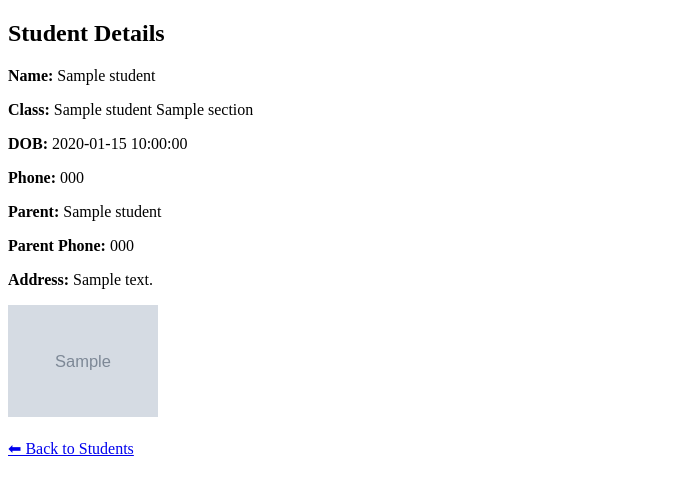
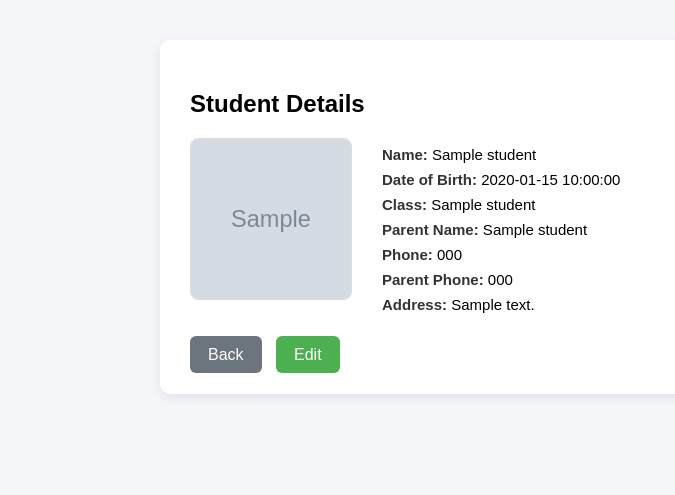
Before and after one commit to LUCY-sama29/school-erp, a Flask app: template templates/student_view.html in a window 1280 px wide. Shown: the top 495 px of the page, without its empty margins (0-675 px from the left). Run offline with Flask 3, Linux system fonts and the light colour scheme; the template is opened without the code that fills it: most values are stand-ins (such as "Sample title", 1, 10 or a date in 2020); grey boxes marked "Sample" are stand-in pictures.

Commit message:
auto-commit

```diff
--- a/templates/student_view.html
+++ b/templates/student_view.html
@@ -1,33 +1,105 @@
 <!DOCTYPE html>
-<html>
+<html lang="en">
 <head>
-    <title>Student Details</title>
+    <meta charset="UTF-8">
+    <title>Student Profile</title>
+    <style>
+        body{
+            font-family: Arial, sans-serif;
+            background:#f5f6fa;
+            margin:0;
+            padding:40px;
+        }
+
+        .container{
+            max-width:900px;
+            margin:auto;
+            background:white;
+            padding:30px;
+            border-radius:10px;
+            box-shadow:0 4px 12px rgba(0,0,0,0.08);
+        }
+
+        h2{
+            margin-bottom:20px;
+        }
+
+        .profile{
+            display:flex;
+            gap:30px;
+            align-items:flex-start;
+        }
+
+        .photo{
+            width:160px;
+            height:160px;
+            border-radius:8px;
+            object-fit:cover;
+            border:1px solid #ddd;
+        }
+
+        .info{
+            flex:1;
+        }
+
+        .info p{
+            margin:8px 0;
+            font-size:15px;
+        }
+
+        .label{
+            font-weight:bold;
+            color:#333;
+        }
+
+        .actions{
+            margin-top:25px;
+        }
+
+        .btn{
+            padding:10px 18px;
+            border:none;
+            border-radius:6px;
+            cursor:pointer;
+            text-decoration:none;
+            margin-right:10px;
+        }
+
+        .edit{
+            background:#4CAF50;
+            color:white;
+        }
+
+        .back{
+            background:#6c757d;
+            color:white;
+        }
+    </style>
 </head>
 <body>
 
-<h2>Student Details</h2>
+<div class="container">
+    <h2>Student Details</h2>
 
-<p><strong>Name:</strong> {{ student.name }}</p>
-<p><strong>Class:</strong>
-    {% if student.class_name %}
-        {{ student.class_name }} {{ student.section }}
-    {% else %}
-        Not assigned
-    {% endif %}
-</p>
+    <div class="profile">
+        <img src="{{ student.photo or url_for('static', filename='default.png') }}" class="photo">
 
-<p><strong>DOB:</strong> {{ student.dob }}</p>
-<p><strong>Phone:</strong> {{ student.phone }}</p>
-<p><strong>Parent:</strong> {{ student.parent_name }}</p>
-<p><strong>Parent Phone:</strong> {{ student.parent_phone }}</p>
-<p><strong>Address:</strong> {{ student.address }}</p>
+        <div class="info">
+            <p><span class="label">Name:</span> {{ student.name }}</p>
+            <p><span class="label">Date of Birth:</span> {{ student.dob }}</p>
+            <p><span class="label">Class:</span> {{ student.class_name }}</p>
+            <p><span class="label">Parent Name:</span> {{ student.parent_name }}</p>
+            <p><span class="label">Phone:</span> {{ student.phone }}</p>
+            <p><span class="label">Parent Phone:</span> {{ student.parent_phone }}</p>
+            <p><span class="label">Address:</span> {{ student.address }}</p>
+        </div>
+    </div>
 
-{% if student.photo %}
-    <img src="/uploads/{{ student.photo }}" width="150">
-{% endif %}
-
-<br><br>
-<a href="/students">⬅ Back to Students</a>
+    <div class="actions">
+        <a href="/students" class="btn back">Back</a>
+        <a href="/students/edit/{{ student.id }}" class="btn edit">Edit</a>
+    </div>
+</div>
 
 </body>
 </html>
```
